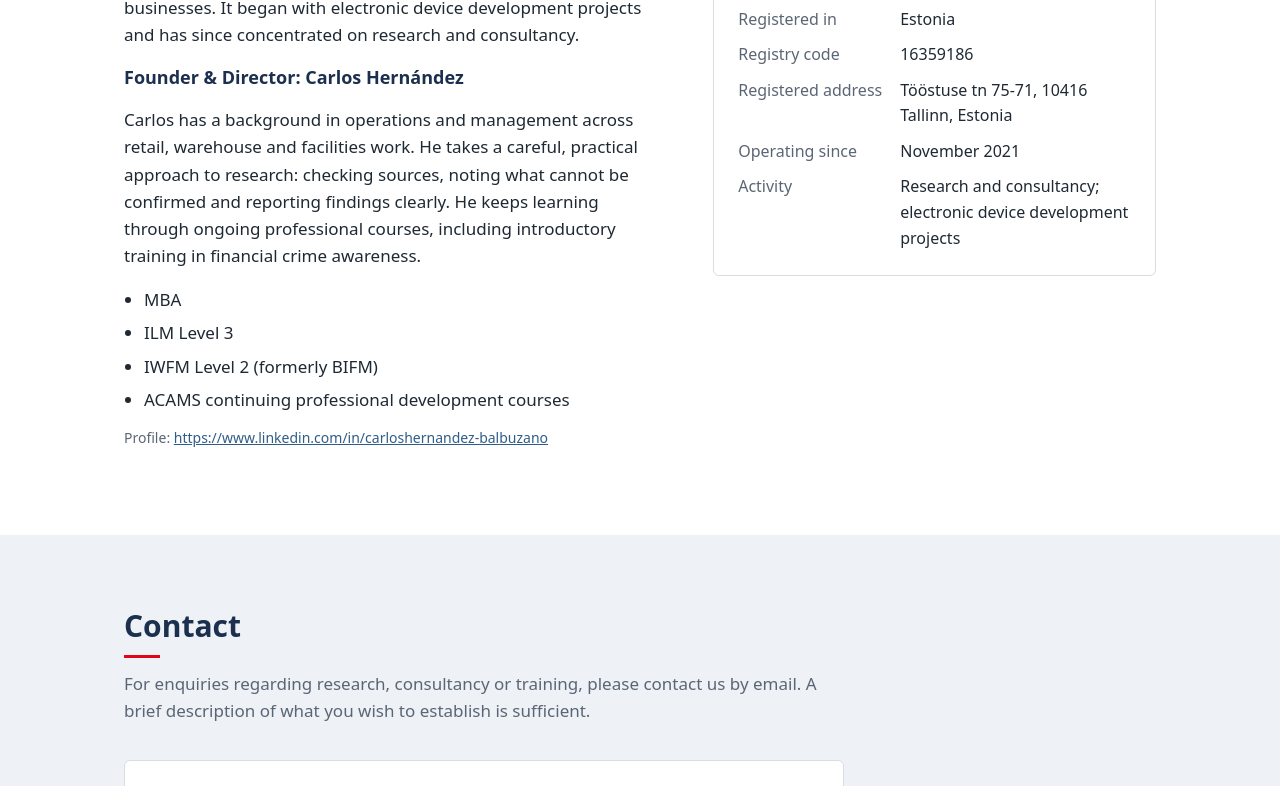
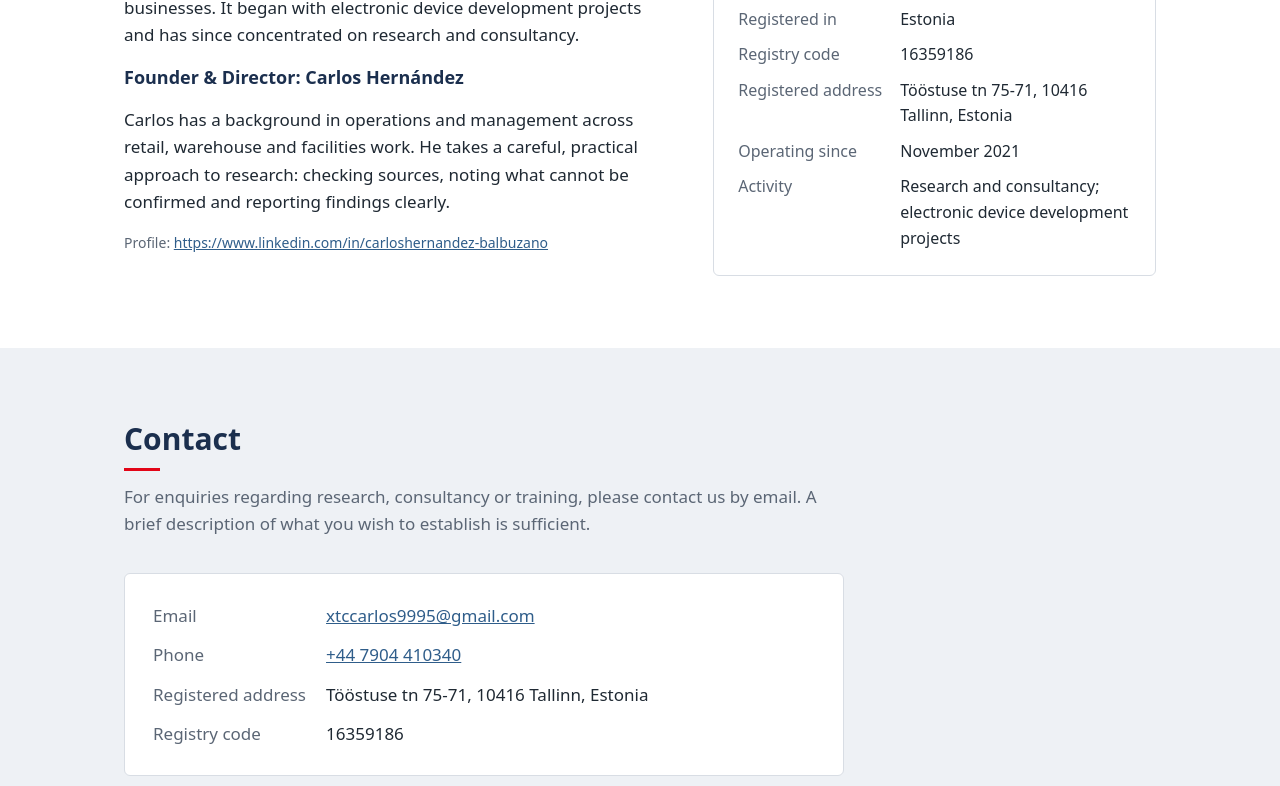
Before and after one commit to yvybitec-Bigbot/xtc-training-site, a plain HTML site: page index.html in a window 1280 px wide. Shown: the part 2470-3256 px from the top of the page. Drawn offline with Linux system fonts and the light colour scheme.

Commit message:
Remove qualifications

```diff
--- a/index.html
+++ b/index.html
@@ -115,13 +115,7 @@
           <h2 id="about-title">About</h2>
           <p>XTC Training OÜ is a private limited company registered in Estonia, operating since November 2021. The company provides independent research, analysis and consultancy to individuals and businesses. It began with electronic device development projects and has since concentrated on research and consultancy.</p>
           <h3>Founder &amp; Director: Carlos Hernández</h3>
-          <p>Carlos has a background in operations and management across retail, warehouse and facilities work. He takes a careful, practical approach to research: checking sources, noting what cannot be confirmed and reporting findings clearly. He keeps learning through ongoing professional courses, including introductory training in financial crime awareness.</p>
-          <ul class="credentials">
-            <li>MBA</li>
-            <li>ILM Level 3</li>
-            <li>IWFM Level 2 (formerly BIFM)</li>
-            <li>ACAMS continuing professional development courses</li>
-          </ul>
+          <p>Carlos has a background in operations and management across retail, warehouse and facilities work. He takes a careful, practical approach to research: checking sources, noting what cannot be confirmed and reporting findings clearly.</p>
           <p class="note">Profile: <a href="https://www.linkedin.com/in/carloshernandez-balbuzano">https://www.linkedin.com/in/carloshernandez-balbuzano</a></p>
         </div>
         <aside class="facts" aria-labelledby="facts-title">
```
